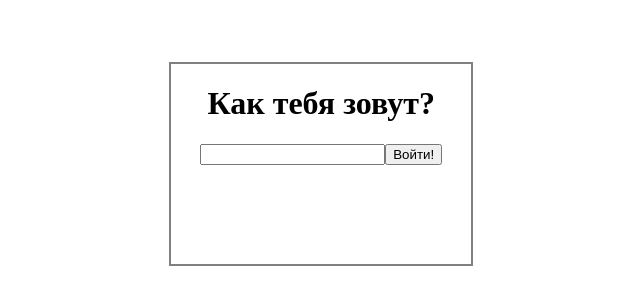
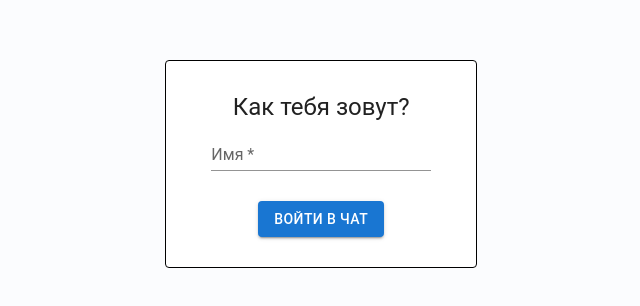
Before and after one commit to julia-888/Web-chat, a React (Create React App) app in the folder client/: page / in a window 1280 px wide. Shown: the part 228-534 px from the top of the page, without its empty margins (314-954 px from the left). Built offline with nearby package versions, Linux system fonts and the light colour scheme.

Commit message:
Tue, May 30, 2023 10:05:17 AM

```diff
--- a/client/package.json
+++ b/client/package.json
@@ -5,6 +5,7 @@
   "dependencies": {
     "@emotion/react": "^11.11.0",
     "@emotion/styled": "^11.11.0",
+    "@mui/joy": "^5.0.0-alpha.82",
     "@mui/material": "^5.13.3",
     "@mui/styled-engine-sc": "^5.12.0",
     "@reduxjs/toolkit": "^1.9.5",
--- a/client/src/App.tsx
+++ b/client/src/App.tsx
@@ -12,8 +12,8 @@ function App() {
   const [username, setUsername] = useState("");
 
   return ( enteredStatus ?
-    <Chat setEnteredStatus={setEnteredStatus} username={username} /> :
-    <EnterCard setEnteredStatus={setEnteredStatus} setUsername={setUsername} />
+    <Chat setEnteredStatus={setEnteredStatus} setUsername={setUsername} username={username} /> :
+    <EnterCard setEnteredStatus={setEnteredStatus} setUsername={setUsername} username={username} />
   );
   //если enteredStatus = false, отображается карточка входа; если enteredStatus = true, отображается страница чата
   };
--- a/client/src/components/Chat.tsx
+++ b/client/src/components/Chat.tsx
@@ -3,15 +3,18 @@
 import React from 'react';
 import ReactDOM from 'react-dom/client';
 import TextField from '@mui/material/TextField';
+import { Sheet } from '@mui/joy';
+import Card from '@mui/material/Card';
 import { Button } from '@mui/material';
 import { useEffect, useState } from "react";
 import Message from './Message';
 import { json } from 'stream/consumers';
-import styled from 'styled-components';
+import { styled } from '@mui/material/styles';
 import axios from 'axios';
 
 type props = {
   setEnteredStatus: (status: boolean) => void;
+  setUsername: (name: string) => void;
   username: string;
 }
 
@@ -22,7 +25,7 @@ interface IMessages {
   time_of_sending: string,
 }
 
-export default function Chat({setEnteredStatus, username}: props) {
+export default function Chat({setEnteredStatus, setUsername, username}: props) {
   //объект с текущей датой и временем
   const now = new Date();
   //набираемый текст сообщения
@@ -57,8 +60,8 @@ export default function Chat({setEnteredStatus, username}: props) {
   }
 
   return (
-    <ChatFrame>
-      <BackButton onClick={() => {setEnteredStatus(false); console.log(messages)}}>Назад!</BackButton>
+    <ChatSheet>
+      <BackButton variant="outlined" onClick={() => {setEnteredStatus(false); setUsername("")}}>Назад</BackButton>
       <ChatMessages>
         <ul>
           {
@@ -74,43 +77,44 @@ export default function Chat({setEnteredStatus, username}: props) {
       </ChatMessages>
         <ChatItems>
           <ChatInput onChange={(e) => {setMsgText(e.target.value)}}></ChatInput>
-          <ChatButton
+          <ChatButton variant='contained'
             onClick={() => {sendData()}}
-          >Отправить!</ChatButton>
+          >Отправить</ChatButton>
         </ChatItems>
-      </ChatFrame>
+      </ChatSheet>
   );
 }
 
-const ChatFrame = styled.div`
-  margin: auto;
-  height: 85vh;
-  width: 50vw;
-  border: solid black 2px;
-  display: flex;
-  flex-direction: column;
-`
+const ChatSheet = styled(Card)({
+  margin: 'auto',
+  height: '85vh',
+  width: '50vw',
+  border: 'solid grey 1px',
+  display: 'flex',
+  flexDirection: 'column'
+});
 
-const BackButton = styled.button`
-  height: 5vh;
-`
+const BackButton = styled(Button)({
+  height: '5vh'
+})
 
-const ChatMessages = styled.div`
-  width: 50vw;
-  height: 70vh;
-  border: solid blue 1px;
-`
+const ChatMessages = styled(Sheet)({
+  width: '50vw',
+  height: '70vh',
+})
 
-const ChatItems = styled.div`
-  height: 10vh;
-  border: solid lime 3px;
-  justify-self: flex-end;
-`
+const ChatItems = styled(Sheet)({
+  borderTop: 'dashed lime 4px',
+  display: 'flex',
+  justifyContent: 'space-between',
+  alignItems: 'center',
+  padding: '30px',
+})
 
-const ChatInput = styled.input`
+const ChatInput = styled(TextField)({
+  width: '37vw',
+})
 
-`
-
-const ChatButton = styled.button`
-
-`
+const ChatButton = styled(Button)({
+  marginLeft: '20px',
+})
--- a/client/src/components/EnterCard.tsx
+++ b/client/src/components/EnterCard.tsx
@@ -3,55 +3,42 @@
 import React, { useState, useEffect } from 'react';
 import TextField from '@mui/material/TextField';
 import Card from '@mui/material/Card';
-import CardActions from '@mui/material/CardActions';
-import CardContent from '@mui/material/CardContent';
+import Sheet from '@mui/joy/Sheet';
+import { styled } from '@mui/material/styles';
 import Button from '@mui/material/Button';
 import { FormLabel, Typography } from '@mui/material';
-
-import styled from 'styled-components';
 
 
 type props = {
   setEnteredStatus: (status: boolean) => void;
   setUsername: (name: string) => void;
+  username: string;
 }
 
-export default function EnterCard({setEnteredStatus, setUsername}: props) {
+export default function EnterCard({setEnteredStatus, setUsername, username}: props) {
   return (
-    <EnterPage>
-      <EnterCardDiv>
-        <EnterCardHeader>Как тебя зовут?</EnterCardHeader>
-        <EnterInput onChange={(e) => {setUsername(e.target.value)}}></EnterInput>
-        <EnterButton onClick={() => setEnteredStatus(true)}>Войти!</EnterButton>
-      </EnterCardDiv>
-    </EnterPage>
+    <EnterSheet>
+      <EnterCardDiv variant="outlined" >
+        <Typography variant="h5" component="div">Как тебя зовут?</Typography>
+        <TextField required id="standard-basic" label="Имя" variant="standard" onChange={(e) => {setUsername(e.target.value)}} />
+        <Button variant="contained" sx={{ marginTop: '30px'}} onClick={() => username.length !== 0 && setEnteredStatus(true)}>Войти в чат</Button>
+      </EnterCardDiv >
+    </EnterSheet>
   );
 }
 
-const EnterPage = styled.div`
-  width: 98vw;
-  height: 96vh;
-  display: flex;
-  flex-direction: column;
-  justify-content: center;
-`
+const EnterSheet = styled(Sheet)({
+  width: '98vw',
+  height: '96vh',
+  display: 'flex',
+  flexDirection: 'column',
+  justifyContent: 'center',
+  alignItems: 'center'
+});
 
-const EnterCardDiv =styled.div`
-  width: 300px;
-  height: 200px;
-  margin: auto;
-  border: solid grey 2px;
-  text-align: center;
-`
-
-const EnterInput = styled.input`
-
-`
-
-const EnterCardHeader = styled.h1`
-
-`
-
-const EnterButton = styled.button`
-
-`
+const EnterCardDiv = styled(Card) ({
+  width: 300,
+  textAlign: 'center',
+  border: 'solid black 1px',
+  padding: '30px 5px'
+})
--- /dev/null
+++ b/client/src/fonts.css
@@ -0,0 +1,13 @@
+@font-face {
+    font-family: 'Montserrat-Bold';
+    src:url('../fonts/Montserrat-Bold.ttf') format('truetype');
+    font-weight: bold;
+    font-style: normal;
+    }
+
+@font-face {
+    font-family: 'Montserrat-Regular';
+    src:url('./fonts/Montserrat-Regular.ttf') format('truetype');
+    font-weight: normal;
+    font-style: normal;
+}
```
Also changed, not shown: 1 other file (tests, documents, lock files or other folders).
